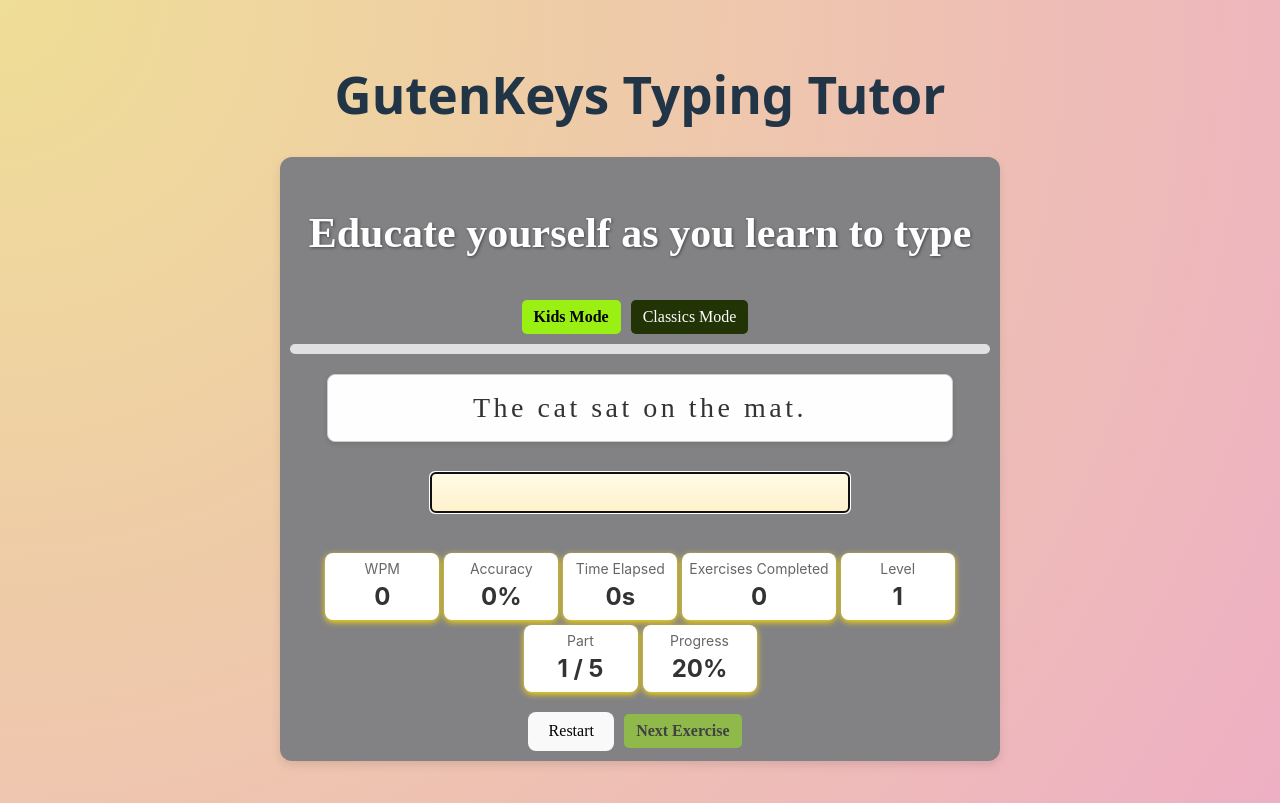
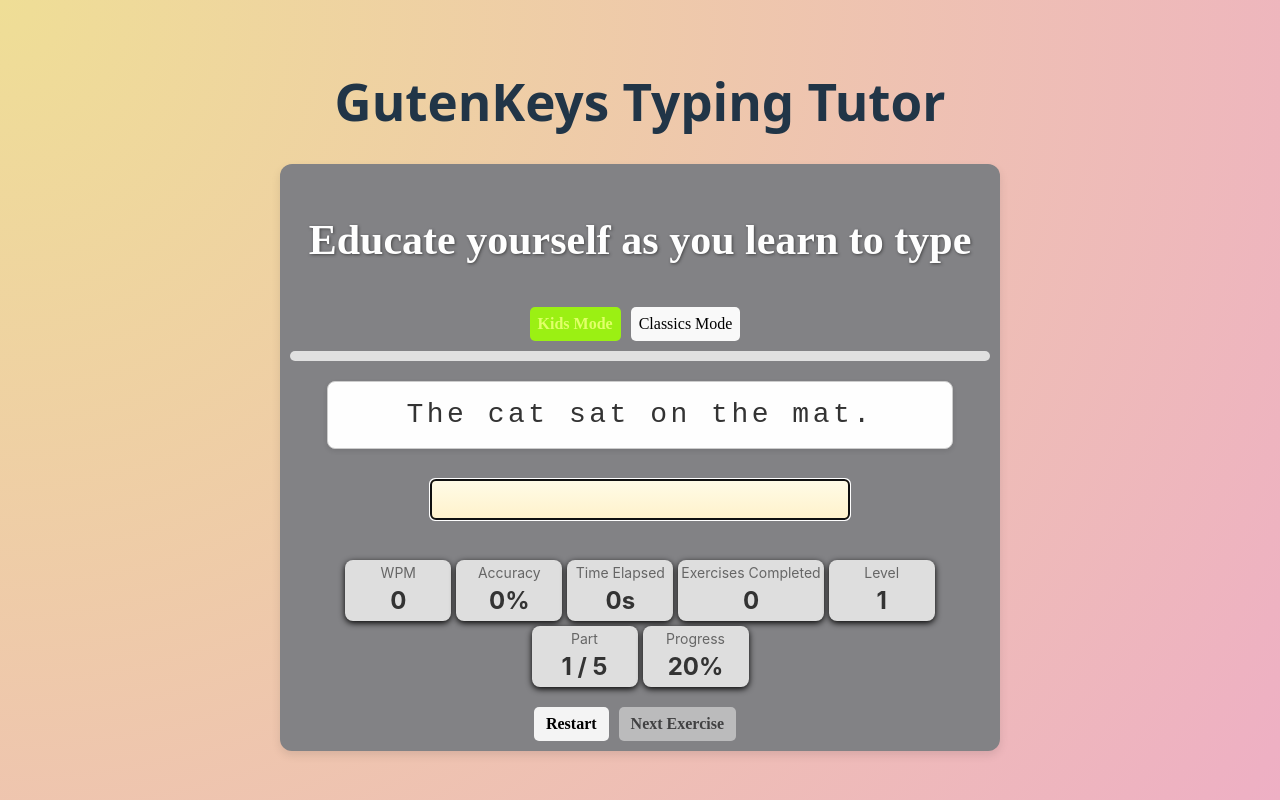
Before and after one commit to Bingeljell/typing-tutor-app, a React (Vite) app: page / in a window 1280 px wide. Built offline with nearby package versions, Linux system fonts and the light colour scheme.

Commit message:
chore: refactored in-line css

```diff
--- a/src/components/TypingBox.css
+++ b/src/components/TypingBox.css
@@ -72,3 +72,110 @@ input {
       opacity: 0;
     }
   }
+  /* Main container */
+.typing-box-container {
+  padding: 10px;
+  max-width: 700px;
+  margin: 10px auto;
+  text-align: center;
+  background-color: #828285;
+  border-radius: 12px;
+  box-shadow: 0 4px 10px rgba(0, 0, 0, 0.1);
+  font-family: Merriweather, serif;
+}
+
+/* Title */
+.typing-box-title {
+  font-size: 42px;
+  font-family: 'Playfair Display', serif;
+  color: #fefefe;
+  text-shadow: 1px 1px 3px rgba(35, 35, 35, 0.61);
+}
+
+/* Mode buttons */
+.mode-button {
+  margin-right: 10px;
+  padding: 8px;
+  border: none;
+  border-radius: 5px;
+  cursor: pointer;
+  font-weight: normal;
+}
+
+.mode-button.kids-mode {
+  background-color: #9bf013;
+  color: #e1ff69;
+  font-weight: bold;
+}
+
+.mode-button.classics-mode {
+  background-color: #95f200;
+  color: #fff;
+  font-weight: bold;
+}
+
+/* Progress bar */
+.progress-bar {
+  height: 10px;
+  width: 100%;
+  background-color: #e0e0e0;
+  border-radius: 5px;
+  overflow: hidden;
+  margin-top: 10px;
+}
+
+.progress-bar-fill {
+  height: 100%;
+  background: linear-gradient(to right, #ff8a65, #ffd54f);
+  transition: width 0.3s ease;
+}
+
+/* Typing text box */
+.typing-text-box {
+  font-size: 28px;
+  letter-spacing: 1.5px;
+  background-color: #fefefe;
+  color: #333;
+  padding: 12px;
+  border-radius: 8px;
+  box-shadow: 0 2px 5px rgba(0, 0, 0, 0.1);
+  border: 1px solid #ccc;
+  max-width: 600px;
+  margin: 20px auto;
+  font-family: 'Source Code Pro', monospace;
+}
+
+/* Factoid box */
+.factoid-box {
+  margin-top: 12px;
+  padding: 15px;
+  background-color: #fff9c4;
+  border-radius: 8px;
+  border: 2px dashed #fbc02d;
+  font-size: 18px;
+  color: #333;
+  font-weight: bold;
+  box-shadow: 0 2px 5px rgba(0, 0, 0, 0.1);
+}
+
+/* Stats box */
+.stats-box {
+  background-color: #dedede;
+  border-radius: 8px;
+  padding: 2px 3px;
+  min-width: 100px;
+  text-align: center;
+  box-shadow: 0 2px 6px rgba(0, 0, 0, 0.99);
+}
+
+/* General button (optional, for Restart, Next Exercise) */
+.general-button {
+  margin-right: 10px;
+  font-weight: bold;
+  background-color: #f4f4f4;
+  color: #000;
+  padding: 8px 12px;
+  border: none;
+  border-radius: 5px;
+  cursor: pointer;
+}
--- a/src/components/TypingBox.jsx
+++ b/src/components/TypingBox.jsx
@@ -125,105 +125,61 @@ const TypingBox = () => {
     }, 500); // match fadeOut animation duration
   };
 
+  useEffect(() => {
+    const handleKeyDown = (event) => {
+      if (event.key === 'Enter' && isComplete) {
+        handleNextExercise();
+      }
+    };
+
+    window.addEventListener('keydown', handleKeyDown);
+
+    return () => {
+      window.removeEventListener('keydown', handleKeyDown);
+    };
+  }, [isComplete, handleNextExercise]);
 
   return (
 
-    <div style={{
-      padding: '10px',
-      maxWidth: '700px',
-      margin: '10px auto',
-      textAlign: 'center',
-      backgroundColor: '#828285',
-      borderRadius: '12px',
-      boxShadow: '0 4px 10px rgba(0,0,0,0.1)',
-      fontFamily: 'Merriweather'
-    }}>
-      <h2 style ={{
-        fontSize: '42px',
-        fontFamily: 'Playfair Display',
-        color: '#fefefe', /* rich brown */
-        textShadow: '1px 1px 3px rgba(35, 35, 35, 0.61)'
-      }}>Educate yourself as you learn to type</h2>
+    <div className="typing-box-container">
+      <h2 className="typing-box-title">Educate yourself as you learn to type</h2>
 
       {/* Mode Switch */}
-      <div style={{ marginTop: '20px' }}>
-        <button onClick={() => setMode('kids')}
-          style={{
-            marginRight: '10px',
-            fontWeight: mode === 'kids' ? 'bold' : 'normal',
-            backgroundColor: mode === 'kids' ? '#9bf013' : '#223306',
-            color: mode === 'kids' ? '#000' : '#fff',
-            padding: '8px 12px',
-            border: 'none',
-            borderRadius: '5px',
-            cursor: 'pointer'
-          }}>
+      <button
+        onClick={() => setMode('kids')}
+        className={`mode-button ${mode === 'kids' ? 'kids-mode' : ''}`}
+      >
         Kids Mode
       </button>
-        <button onClick={() => setMode('classics')}
-          style={{
-            marginRight: '10px',
-            fontWeight: mode === 'classics' ? 'bold' : 'normal',
-            backgroundColor: mode === 'classics' ? '#9bf013' : '#223306',
-            color: mode === 'classics' ? '#000' : '#fff',
-            padding: '8px 12px',
-            border: 'none',
-            borderRadius: '5px',
-            cursor: 'pointer'
-          }}>
+      <button
+        onClick={() => setMode('classics')}
+        className={`mode-button ${mode === 'classics' ? 'classics-mode' : ''}`}
+      >
         Classics Mode
       </button>
-      </div>
 
       {/* Progress Bar */}
-      <div style={{
-        height: '10px',
-        width: '100%',
-        backgroundColor: '#e0e0e0',
-        borderRadius: '5px',
-        overflow: 'hidden',
-        marginTop: '10px'
-      }}>
-        <div style={{
-          height: '100%',
-          width: `${sentenceProgressPercent}%`,
-          background: 'linear-gradient(to right, #ff8a65, #ffd54f)',
-          transition: 'width 0.3s ease'
-        }} />
+      <div className="progress-bar">
+        <div
+          className="progress-bar-fill"
+          style={{ width: `${sentenceProgressPercent}%` }}
+        />
       </div>
 
       {/* Typing Text */}
-      <p className="typing-text" style={{
-        fontSize: '28px',
-        letterSpacing: '1.5px',
-        backgroundColor: '#fefefe',
-        color: '#333',
-        padding: '12px',
-        borderRadius: '8px',
-        boxShadow: '0 2px 5px rgba(0,0,0,0.1)',
-        border: '1px solid #ccc',
-        maxWidth: '600px',
-        margin: '20px auto',
-        fontFamily: 'Source Code Pro'  // important! monospaced font improves typing clarity
-      }}>
+      <p className="typing-text-box">
         {renderText()}
       </p>
       {/* Factoid */}
       {isComplete && targetExercise && targetExercise.factoid && (
-        <div style={{
-          marginTop: '12px',
-          padding: '15px',
-          backgroundColor: '#fff9c4',
-          borderRadius: '8px',
-          border: '2px dashed #fbc02d',
-          fontSize: '18px',
-          color: '#333',
-          fontWeight: 'bold',
-          boxShadow: '0 2px 5px rgba(0,0,0,0.1)',
+        <div
+        className="factoid-box"
+        style={{
           animation: fadeOutFactoid
             ? 'fadeOut 0.5s ease-out forwards'
             : 'fadeSlideIn 0.6s ease-out forwards, pulse 2s ease-in-out 0.8s 3'
-        }}>
+        }}
+      >
         🌟 Fun Fact: {targetExercise.factoid}
       </div>
       )}
@@ -263,14 +219,7 @@ const TypingBox = () => {
           { label: 'Part', value: `${currentPart} / ${partsInCurrentLevel}` },
           { label: 'Progress', value: `${Math.round(progressPercent)}%` }
         ].map((stat, index) => (
-          <div key={index} style={{
-            backgroundColor: '#fff',
-            borderRadius: '8px',
-            padding: '5px 7px',
-            minWidth: '100px',
-            textAlign: 'center',
-            boxShadow: '0 2px 6px rgba(255, 221, 0, 0.99)'
-          }}>
+          <div key={index} className="stats-box">
             <div style={{ fontSize: '14px', color: '#666' }}>{stat.label}</div>
             <div style={{ fontSize: '24px', fontWeight: 'bold', color: '#333' }}>{stat.value}</div>
           </div>
@@ -282,20 +231,14 @@ const TypingBox = () => {
 
       {/* Buttons */}
       <div style={{ marginTop: '20px' }}>
-        <button onClick={handleRestart} style={{ marginRight: '10px' }}>
+      <button onClick={handleRestart} className="general-button">
         Restart
       </button>
       <button
         onClick={handleNextExercise}
         disabled={!isComplete}
+        className="general-button"
         style={{
-            marginRight: '10px',
-            fontWeight: 'bold',
-            backgroundColor: '#9bf013',
-            color: '#000',
-            padding: '8px 12px',
-            border: 'none',
-            borderRadius: '5px',
           opacity: isComplete ? 1 : 0.5,
           cursor: isComplete ? 'pointer' : 'not-allowed'
         }}
```
Lines whose indentation alone changed are shown as unchanged.
